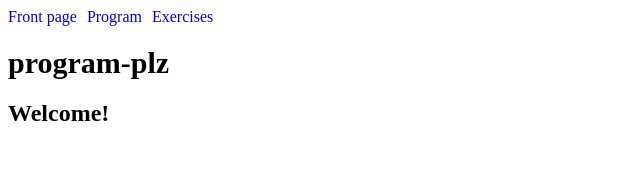
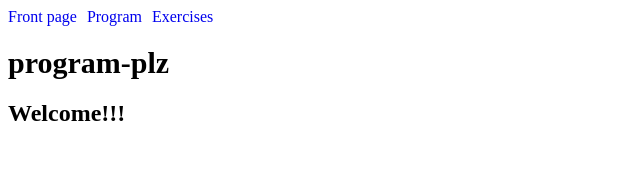
Before and after one commit to MartinJHammer/program-plz, an Angular app: page / in a window 1280 px wide. Shown: the top 190 px of the page, without its empty margins (0-640 px from the left). Built offline with nearby package versions, Linux system fonts and the light colour scheme.

Commit message:
Committing build files

```diff
--- a/package.json
+++ b/package.json
@@ -8,7 +8,7 @@
     "test": "ng test",
     "lint": "ng lint",
     "e2e": "ng e2e",
-    "pp:deploy": "npm run build && git add . && git commit -m \"Committing build files\" && git push && ngh --dist docs"
+    "pp:deploy": "npm run build && git add . && git commit -m \"Committing build files\" && git push && ngh --dir docs"
   },
   "private": true,
   "dependencies": {
--- a/src/app/components/front-page/front-page.component.html
+++ b/src/app/components/front-page/front-page.component.html
@@ -1,2 +1,2 @@
 <h1 style="font-size: 30px;">program-plz</h1>
-<h2>Welcome!</h2>
+<h2>Welcome!!!</h2>
```
Also changed, not shown: 3 other files (tests, documents, lock files or other folders).
